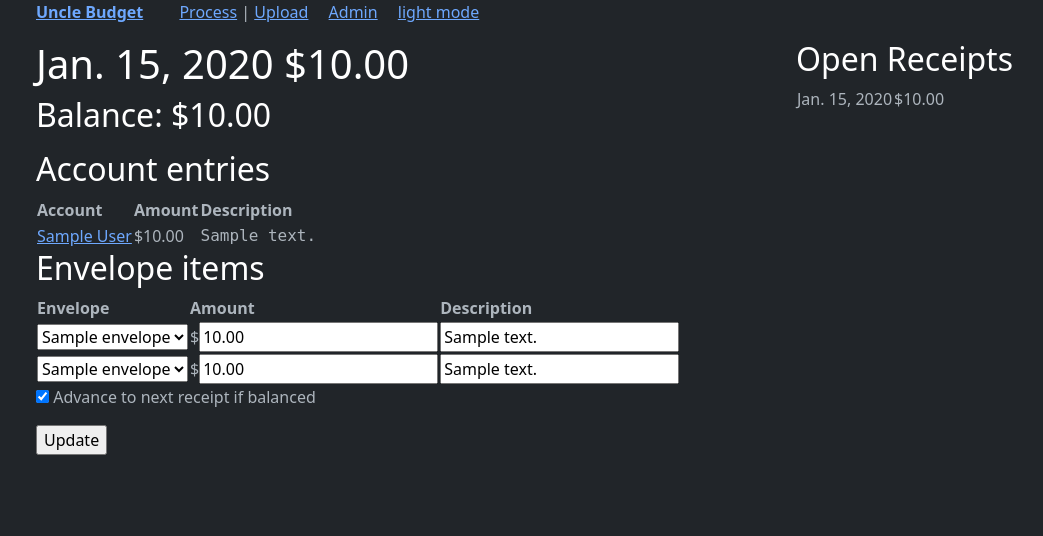
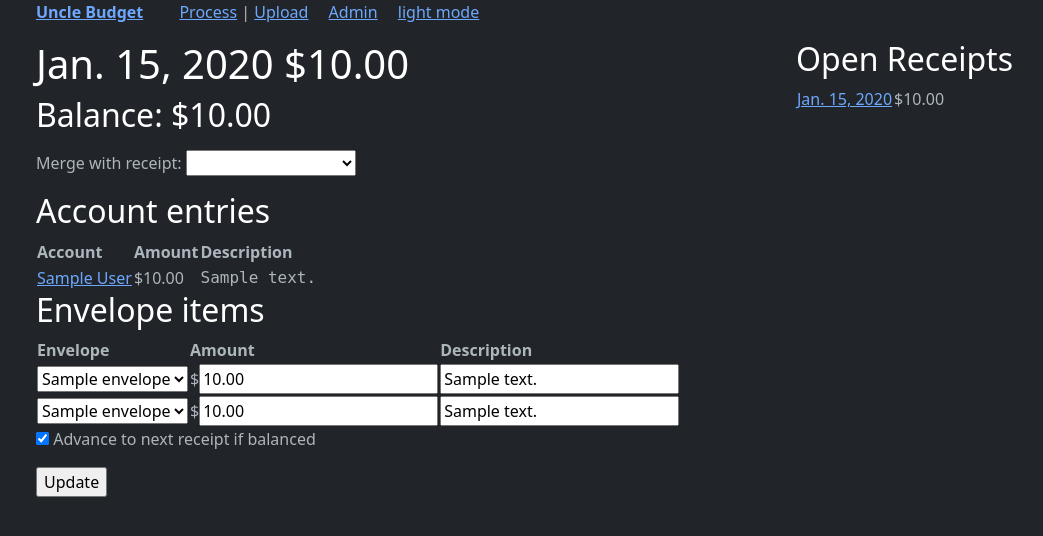
Before and after one commit to richardjs/unclebudget, a Django app: template unclebudget/templates/unclebudget/receipt.html in a window 1280 px wide. Shown: the top 536 px of the page, without its empty margins (46-1089 px from the left). Run offline with Django 4.2, Linux system fonts and the light colour scheme; the template is opened without the code that fills it: values that come from a table or form of the project are taken from there, others are empty; tables that the repository leaves empty hold one stand-in row (values such as "Sample post"); parts of the project's set-up code (start-up, migrations or seed data) failed here and were passed over; some libraries are stand-ins or nearby versions.

Commit message:
Start work on receipt merge workflow

```diff
--- a/unclebudget/templates/unclebudget/receipt.html
+++ b/unclebudget/templates/unclebudget/receipt.html
@@ -16,7 +16,16 @@
             ${{ receipt.amount|intcomma }}
         </h1>
 
-        <h2>Balance: ${{ receipt.balance|intcomma }}</p>
+        <h2>Balance: ${{ receipt.balance|intcomma }}</h2>
+
+        <p class="mt-3">Merge with receipt:
+            <select>
+                <option></option>
+                {% for receipt in merge_choices %}
+                    <option value="{{ receipt.id }}">${{ receipt.balance|intcomma }} {{ receipt.description }}</option>
+                {% endfor %}
+            </select>
+        </p>
 
         <h2>Account entries</h2>
 
@@ -63,7 +72,7 @@
         <table>
         {% for receipt in to_process %}
             <tr>
-                <td>{{ receipt.date }}</td>
+                <td><a href="{% url "receipt" receipt.id %}">{{ receipt.date }}</a></td>
                 <td>${{ receipt.balance|intcomma }}</td>
             </tr>
         {% endfor %}
```
Also changed, not shown: unclebudget/views.py (+8 -0 lines).
